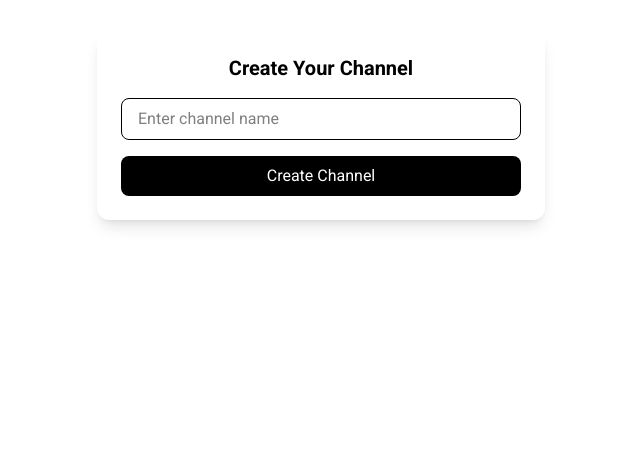
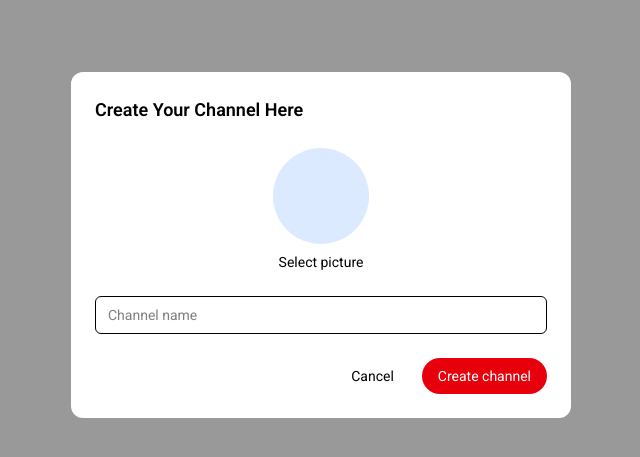
Before and after one commit to Tosif2230/Capstone-MERN-YouTube-Clone, a React (Vite) app in the folder Frontend/: page /create-channel in a window 1280 px wide. Shown: the part 155-612 px from the top of the page, without its empty margins (319-959 px from the left). Built offline with nearby package versions, Linux system fonts and the light colour scheme.

Commit message:
Fixing for final update

```diff
--- a/Frontend/src/Pages/CreateChannel.jsx
+++ b/Frontend/src/Pages/CreateChannel.jsx
@@ -38,26 +38,49 @@ function CreateChannel() {
   };
 
   return (
-    <div className="flex justify-center items-center min-h-[70vh]">
-      <div className="w-full max-w-md bg-white shadow-lg rounded-xl p-6">
-        <h1 className="text-xl font-bold mb-4 text-center">
-          Create Your Channel
-        </h1>
+    <div className="fixed inset-0 bg-black/40 flex items-center justify-center z-50">
+      <div className="bg-white w-125 rounded-xl p-6">
+        {/* Header */}
+        <h2 className="text-lg font-semibold mb-6">Create Your Channel Here</h2>
 
+        {/* Avatar */}
+        <div className="flex flex-col items-center mb-6">
+          <div className="w-24 h-24 rounded-full bg-blue-100 flex items-center justify-center text-4xl text-red-600">
+
+          </div>
+          <button className="text-black text-sm mt-2">
+            Select picture
+          </button>
+        </div>
+
+        {/* Inputs */}
+        <div className="space-y-4">
+          <div>
             <input
               type="text"
-          placeholder="Enter channel name"
+              placeholder="Channel name"
               value={channelName}
               onChange={(e) => setChannelName(e.target.value)}
-          className="w-full border px-4 py-2 rounded-lg mb-4"
+              className="w-full border rounded-md px-3 py-2 text-sm focus:outline-none focus:ring-2 focus:ring-black"
             />
+          </div>
+        </div>
 
+        {/* Actions */}
+        <div className="flex justify-end gap-3 mt-6">
+          <button
+            onClick={() => navigate(-1)}
+            className="px-4 py-2 text-sm rounded-full hover:bg-gray-100"
+          >
+            Cancel
+          </button>
           <button
             onClick={handleCreateChannel}
-          className="w-full bg-black text-white py-2 rounded-lg hover:bg-gray-800"
+            className="px-4 py-2 text-sm rounded-full bg-red-600 text-white hover:bg-red-700"
           >
-          Create Channel
+            Create channel
           </button>
+        </div>
       </div>
     </div>
   );
--- a/Frontend/src/Pages/Watch.jsx
+++ b/Frontend/src/Pages/Watch.jsx
@@ -4,6 +4,7 @@ import { videosData } from "../utils/mockVideos";
 import { AiOutlineLike, AiOutlineDislike } from "react-icons/ai";
 import { RiShareForwardLine } from "react-icons/ri";
 import { BsThreeDotsVertical } from "react-icons/bs";
+import { getEmbedUrl } from "../utils/youtube.js";
 
 function Watch() {
   const { id } = useParams();
@@ -20,9 +21,10 @@ function Watch() {
       {/* LEFT: MAIN VIDEO */}
       <div className="w-[70%]">
         <iframe
-          className="w-full h-112.5 rounded-xl"
-          src={`https://www.youtube.com/embed/${video.videoUrl.split("v=")[1]}`}
+          className="w-full aspect-video rounded-xl"
+          src={getEmbedUrl(video.videoUrl)}
           title={video.title}
+          allow="accelerometer; autoplay; clipboard-write; encrypted-media; gyroscope; picture-in-picture"
           allowFullScreen
         />
 
--- /dev/null
+++ b/Frontend/src/utils/youtube.js
@@ -0,0 +1,17 @@
+export const getEmbedUrl = (url) => {
+  if (!url) return "";
+
+  // youtu.be format
+  if (url.includes("youtu.be")) {
+    const id = url.split("youtu.be/")[1];
+    return `https://www.youtube.com/embed/${id}`;
+  }
+
+  // youtube.com/watch?v= format
+  if (url.includes("watch?v=")) {
+    const id = url.split("watch?v=")[1].split("&")[0];
+    return `https://www.youtube.com/embed/${id}`;
+  }
+
+  return url;
+};
```
Lines whose indentation alone changed are shown as unchanged.
